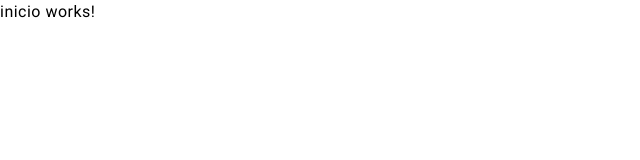
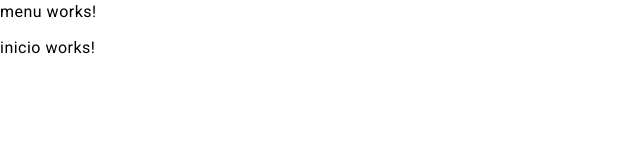
Before and after one commit to francor36/repo, an Angular app in the folder concesionaria/: page / in a window 1280 px wide. Shown: the top 160 px of the page, without its empty margins (0-640 px from the left). Built offline with nearby package versions, Linux system fonts and the light colour scheme.

Commit message:
Creo que anda el menu

```diff
--- a/concesionaria/src/app/app.component.html
+++ b/concesionaria/src/app/app.component.html
@@ -1,3 +1,3 @@
-
+<app-menu></app-menu>
   <router-outlet>
   </router-outlet>
--- a/concesionaria/src/app/app.component.ts
+++ b/concesionaria/src/app/app.component.ts
@@ -1,10 +1,11 @@
 import { Component } from '@angular/core';
 import { RouterOutlet } from '@angular/router';
+import { MenuComponent } from './menu/menu.component';
 
 @Component({
   selector: 'app-root',
   standalone: true,
-  imports: [RouterOutlet],
+  imports: [RouterOutlet,MenuComponent],
   templateUrl: './app.component.html',
   styleUrl: './app.component.css'
 })
--- a/concesionaria/src/app/app.routes.ts
+++ b/concesionaria/src/app/app.routes.ts
@@ -3,6 +3,7 @@ import { NgModule } from '@angular/core';
 import { Routes, RouterModule } from '@angular/router';
 
 import { InicioComponent } from "./inicio/inicio.component";
+import { MenuComponent } from './menu/menu.component';
 
 
 export const routes: Routes = [
@@ -10,6 +11,9 @@ export const routes: Routes = [
     {
       path:"",component:InicioComponent
     },
+    {
+      path:"",component:MenuComponent
+    }
     ];
 
 
```
